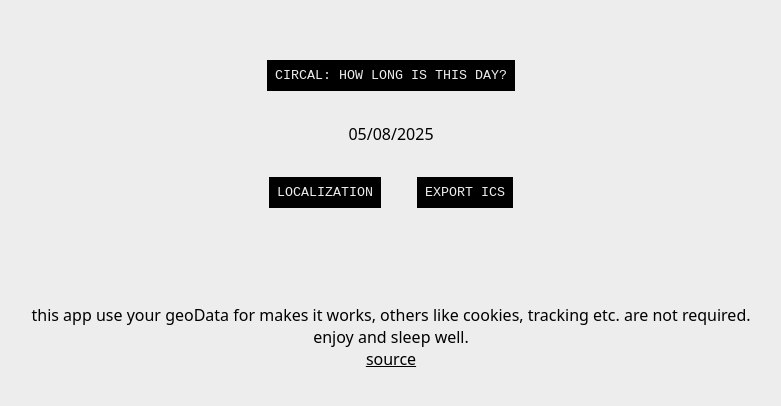
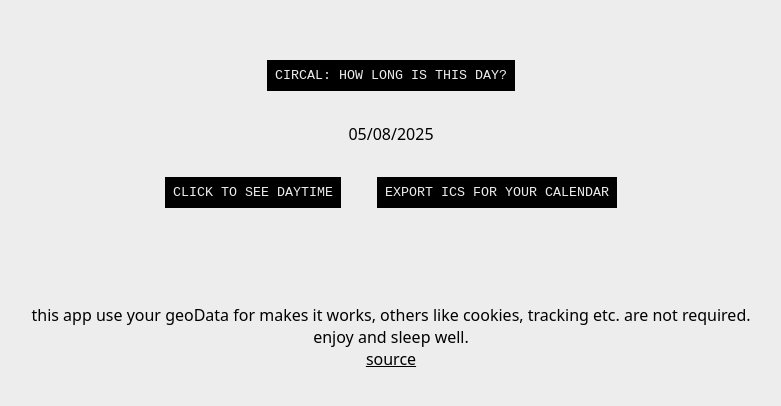
Before and after one commit to ja-svoboda/cirCal, a website: page index.html in a window 1280 px wide. Shown: the part 212-618 px from the top of the page, without its empty margins (249-1030 px from the left). Drawn offline with Linux system fonts and the light colour scheme.

Commit message:
button update

```diff
--- a/index.html
+++ b/index.html
@@ -27,8 +27,8 @@
     </noscript>
 </div>
 
-<button onclick=getSunTimes() class="button">localization</button>
-<button onclick=createICalEvent() class="button">export ics</button>
+<button onclick=getSunTimes() class="button">click to see daytime</button>
+<button onclick=createICalEvent() class="button">export ics for your calendar</button>
 
 
 <p class="note">this app use your geoData for makes it works, others like cookies, tracking etc. are not required.<br>
```
